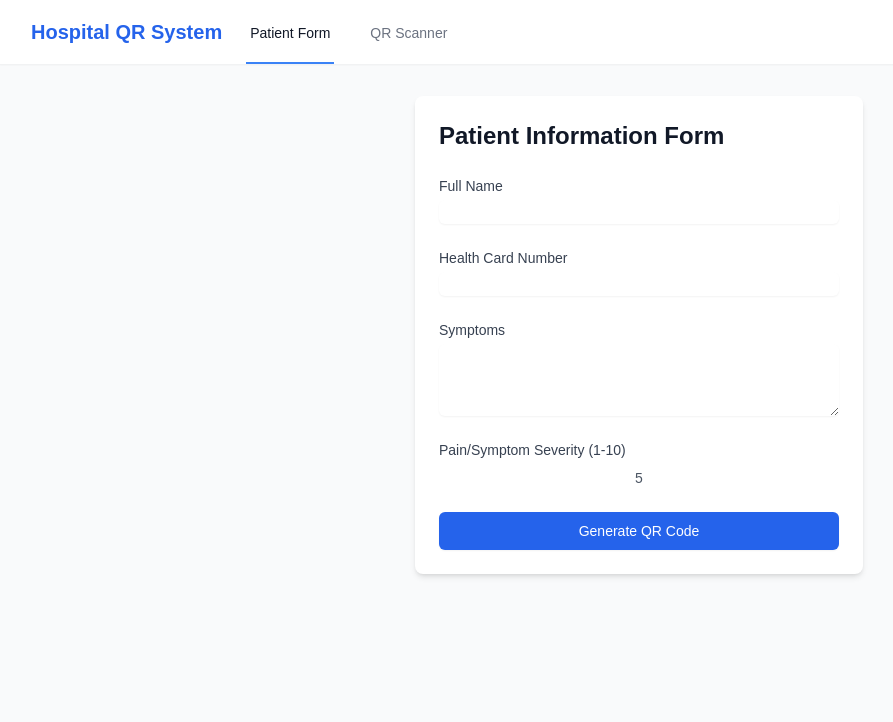
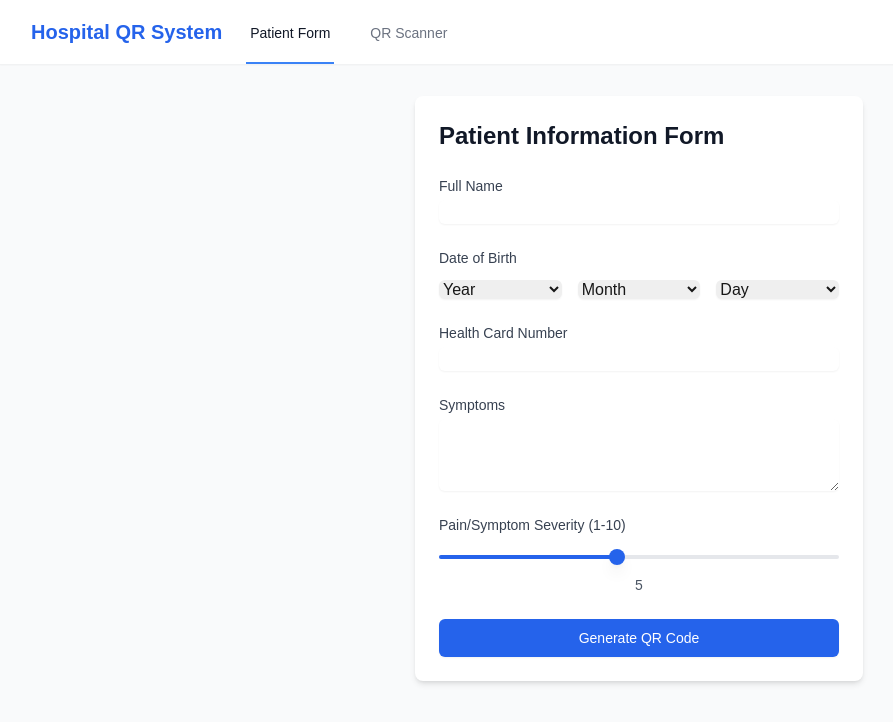
Before and after one commit to PakmanGames/qr-code-prototype, a Next.js app: page /form in a window 1280 px wide. Shown: the top 722 px of the page, without its empty margins (1-894 px from the left). Built offline with nearby package versions, Linux system fonts and the light colour scheme.

Commit message:
Add date of birth to form and add navbar

```diff
--- a/app/components/Navigation.js
+++ b/app/components/Navigation.js
@@ -27,7 +27,7 @@ export default function Navigation() {
     };
 
     return (
-        <nav className="bg-white shadow-sm relative">
+        <nav className="sticky top-0 z-50 bg-white shadow-sm">
             <div className="max-w-7xl mx-auto px-4 sm:px-6 lg:px-8">
                 <div className="flex justify-between h-16">
                     <div className="flex">
--- a/app/form/page.js
+++ b/app/form/page.js
@@ -11,6 +11,7 @@ export default function Form() {
     const { register, handleSubmit, watch, setValue } = useForm({
         defaultValues: {
             name: '',
+            dateOfBirth: '',
             healthCardNumber: '',
             symptoms: '',
             severity: 5
@@ -21,6 +22,12 @@ export default function Form() {
         const qrData = JSON.stringify(data);
         setQrCode(qrData);
     };
+
+    // Generate year options from 1925 to 2025
+    const currentYear = new Date().getFullYear();
+    const years = Array.from({ length: 2025 - 1925 + 1 }, (_, i) => 2025 - i);
+    const months = Array.from({ length: 12 }, (_, i) => i + 1);
+    const days = Array.from({ length: 31 }, (_, i) => i + 1);
 
     return (
         <div className="min-h-screen bg-gray-50 py-8 px-4 sm:px-6 lg:px-8">
@@ -38,6 +45,43 @@ export default function Form() {
                             {...register('name', { required: true })}
                             className="mt-1 block w-full rounded-md border-gray-300 shadow-sm focus:border-blue-500 focus:ring-blue-500"
                         />
+                    </div>
+
+                    <div>
+                        <Label className="block text-sm font-medium text-gray-700 mb-2">
+                            Date of Birth
+                        </Label>
+                        <div className="grid grid-cols-3 gap-4">
+                            <select
+                                {...register('dateOfBirth.year', { required: true })}
+                                className="mt-1 block w-full rounded-md border-gray-300 shadow-sm focus:border-blue-500 focus:ring-blue-500"
+                            >
+                                <option value="">Year</option>
+                                {years.map(year => (
+                                    <option key={year} value={year}>{year}</option>
+                                ))}
+                            </select>
+                            <select
+                                {...register('dateOfBirth.month', { required: true })}
+                                className="mt-1 block w-full rounded-md border-gray-300 shadow-sm focus:border-blue-500 focus:ring-blue-500"
+                            >
+                                <option value="">Month</option>
+                                {months.map(month => (
+                                    <option key={month} value={month}>
+                                        {new Date(2000, month - 1).toLocaleString('default', { month: 'long' })}
+                                    </option>
+                                ))}
+                            </select>
+                            <select
+                                {...register('dateOfBirth.day', { required: true })}
+                                className="mt-1 block w-full rounded-md border-gray-300 shadow-sm focus:border-blue-500 focus:ring-blue-500"
+                            >
+                                <option value="">Day</option>
+                                {days.map(day => (
+                                    <option key={day} value={day}>{day}</option>
+                                ))}
+                            </select>
+                        </div>
                     </div>
 
                     <div>
@@ -68,14 +112,30 @@ export default function Form() {
                         <Label className="block text-sm font-medium text-gray-700 mb-2">
                             Pain/Symptom Severity (1-10)
                         </Label>
+                        <div className="relative pt-1">
                             <Slider
                                 value={[watch('severity')]}
                                 onValueChange={(value) => setValue('severity', value[0])}
                                 min={1}
                                 max={10}
                                 step={1}
-                            className="w-full"
+                                className="relative flex items-center select-none touch-none w-full h-5"
+                            >
+                                <div className="relative flex-1 h-1 bg-gray-200 rounded-full">
+                                    <div
+                                        className="absolute h-full bg-blue-600 rounded-full"
+                                        style={{ width: `${(watch('severity') - 1) * 11.11}%` }}
                                     />
+                                </div>
+                                <div
+                                    className="absolute w-4 h-4 bg-blue-600 rounded-full shadow-lg"
+                                    style={{
+                                        left: `${(watch('severity') - 1) * 11.11}%`,
+                                        transform: 'translateX(-50%)'
+                                    }}
+                                />
+                            </Slider>
+                        </div>
                         <div className="mt-2 text-center text-sm text-gray-600">
                             {watch('severity')}
                         </div>
--- a/app/scanner/page.js
+++ b/app/scanner/page.js
@@ -99,6 +99,10 @@ export default function Scanner() {
                                 <span className="ml-2 text-gray-900">{scannedData.name}</span>
                             </div>
                             <div>
+                                <span className="font-medium text-gray-700">Date of Birth:</span>
+                                <span className="ml-2 text-gray-900">{scannedData.dateOfBirth.month}-{scannedData.dateOfBirth.day}-{scannedData.dateOfBirth.year}</span>
+                            </div>
+                            <div>
                                 <span className="font-medium text-gray-700">Health Card Number:</span>
                                 <span className="ml-2 text-gray-900">{scannedData.healthCardNumber}</span>
                             </div>
```
Lines whose indentation alone changed are shown as unchanged.
